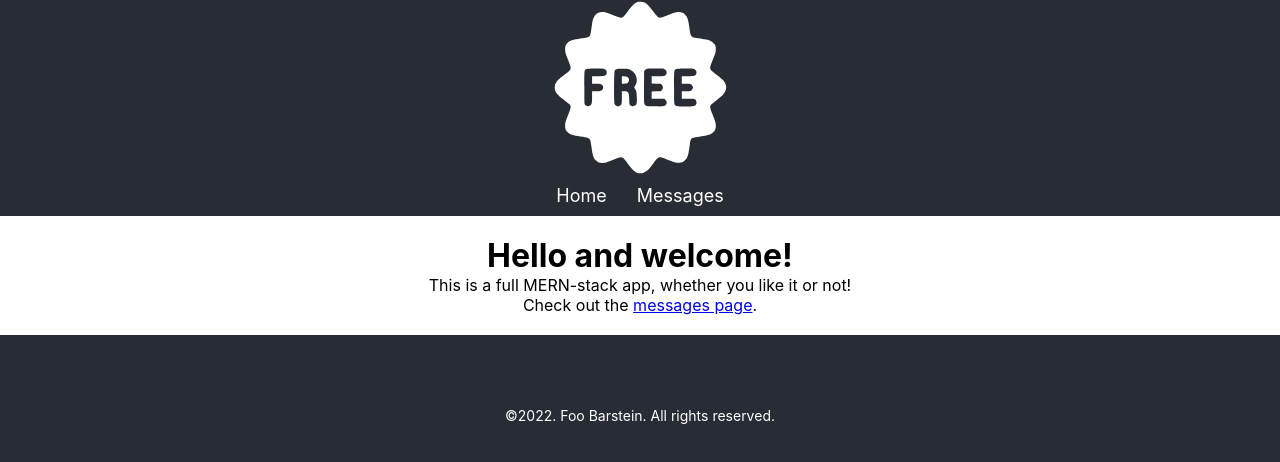
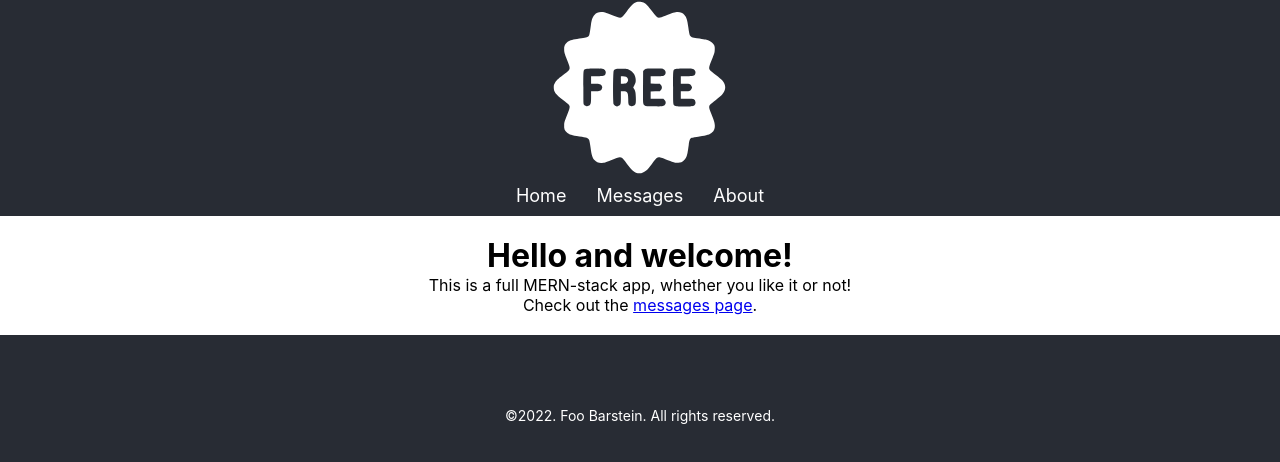
Before and after one commit to SamDarwish/NEW-mern-stack-app, a React (Create React App) app in the folder front-end/: page / in a window 1280 px wide. Shown: the top 462 px of the page. Built offline with nearby package versions, Linux system fonts and the light colour scheme.

Commit message:
new page but real

```diff
--- a/front-end/src/Header.js
+++ b/front-end/src/Header.js
@@ -21,6 +21,9 @@
           <li className="nav-item">
             <Link to="/messages">Messages</Link>
           </li>
+          <li className="nav-item">
+            <Link to="/about">About</Link>
+          </li>
         </ul>
       </nav>
     </header>
```
